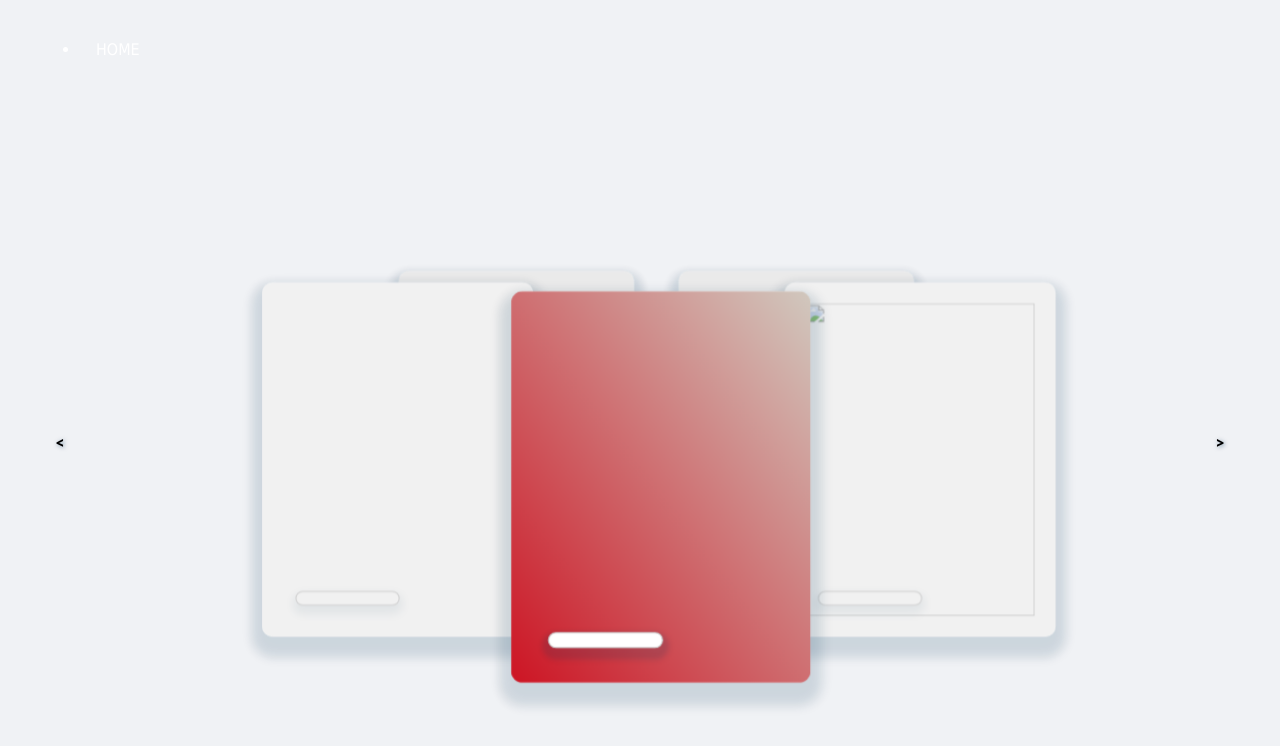
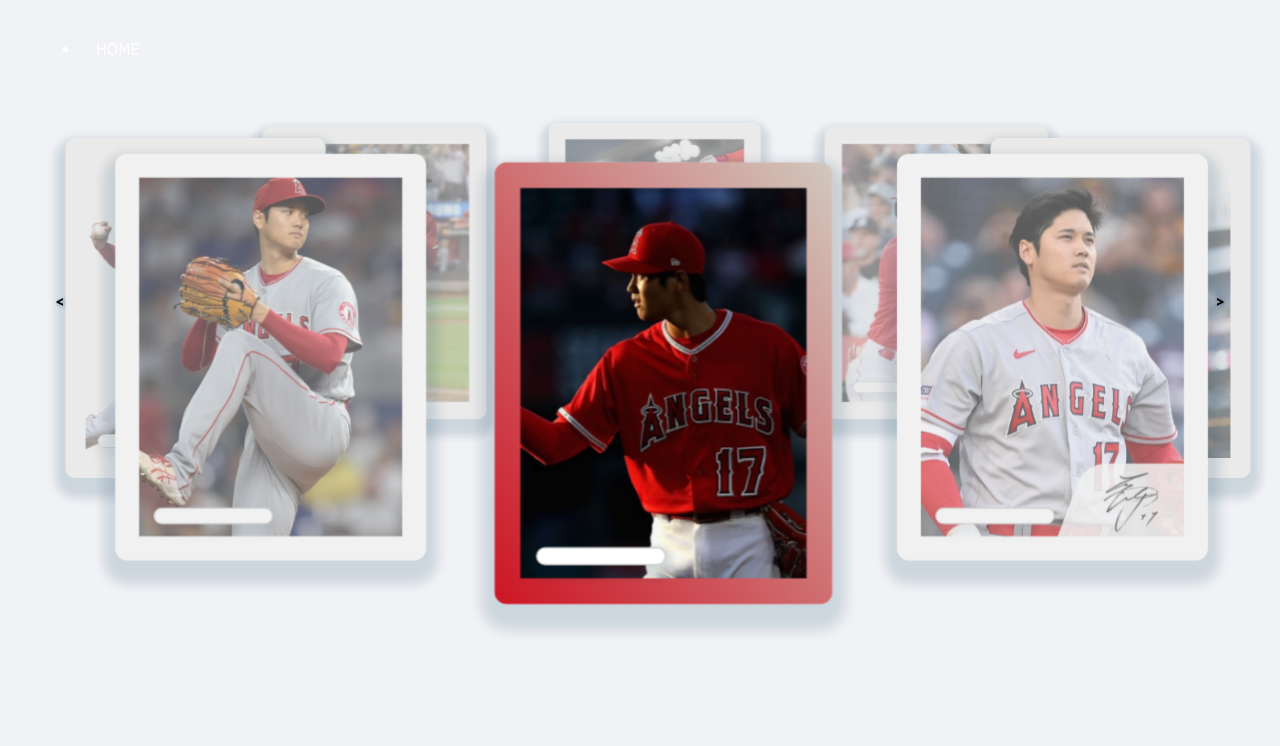
Before and after one commit to linhdhng/SBA-316, a plain HTML site: page SBA 316/index.html in a window 1280 px wide. Drawn offline with Linux system fonts and the light colour scheme.

Commit message:
Update index.html

```diff
--- a/SBA 316/index.html
+++ b/SBA 316/index.html
@@ -5,41 +5,49 @@
     <meta name="viewport" content="width=device-width, initial-scale=1.0">
     <title>Shohei Ohtani</title>
     <link rel="stylesheet" type="text/css" href="style.css">
-
 </head>
 <body>
-    <header>
-        <nav id="top-menu"></nav>
-        <nav id="sub-menu"></nav>
-    </header>
     <main>
-
+        <div class="nav"></div>
         <div class="card-carousel" id="debug_id_1">
             <button class="button-spin counterclockwise">&lt;</button>
             <div class="inner-carousel">
-    <div>
-
-      <a href="#" onclick="return false;"></a>
+                <div class="card">
+                    <img src="pictures/1.jpg" width="220" height="300">
+                    <a href="#" onclick="return false;" class="flip-card"></a>
                 </div>
-    <div>
-        <img src="pictures/result.png" width="220" height="300">
-      <a href="#" onclick="return false;"></a>
+                <div id="signature">
+                    <img src="pictures/signed.jpg" width="220" height="300">
+                    <a href="#" onclick="return false;" class="flip-card"></a>
                 </div>
-    <div>
-
-      <a href="#" onclick="return false;"></a>
+                <div class="card">
+                    <img src="pictures/2.jpg" width="220" height="300">
+                    <a href="#" onclick="return false;" class="flip-card"></a>
                 </div>
-    <div>
-
-      <a href="#" onclick="return false;"></a>
+                <div class="card">
+                    <img src="pictures/3.jpg" width="220" height="300">
+                    <a href="#" onclick="return false;" class="flip-card"></a>
                 </div>
-    <div>
-
-      <a href="#" onclick="return false;"></a>
+                <div class="card">
+                    <img src="pictures/4.jpg" width="220" height="300">
+                    <a href="#" onclick="return false;" class="flip-card"></a>
+                </div>
+                <div class="card">
+                    <img src="pictures/5.jpg" width="220" height="300">
+                    <a href="#" onclick="return false;" class="flip-card"></a>
+                </div>
+                <div class="card">
+                    <img src="pictures/6.jpg" width="220" height="300">
+                    <a href="#" onclick="return false;" class="flip-card"></a>
+                </div>
+                <div class="card">
+                    <img src="pictures/7.jpg" width="220" height="300">
+                    <a href="#" onclick="return false;" class="flip-card"></a>
                 </div>
             </div>
             <button class="button-spin clockwise">&gt;</button>
         </div>
+    </main>
     <script src="j.js"></script>
 </body>
 </html>
```
Lines whose indentation alone changed are shown as unchanged.
